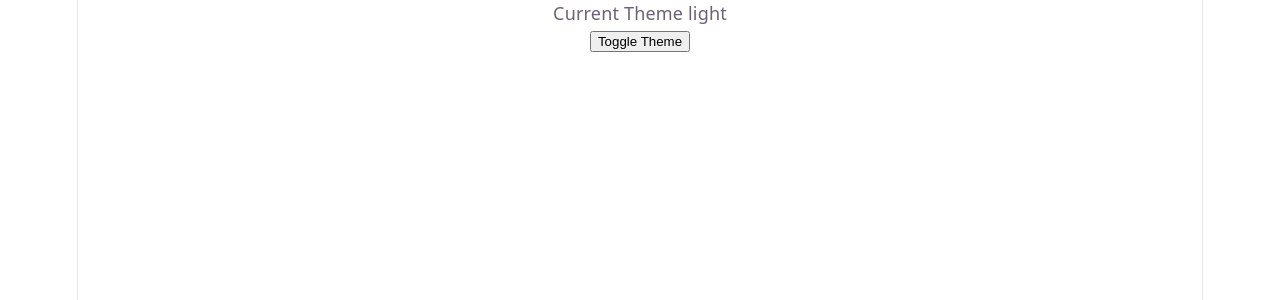
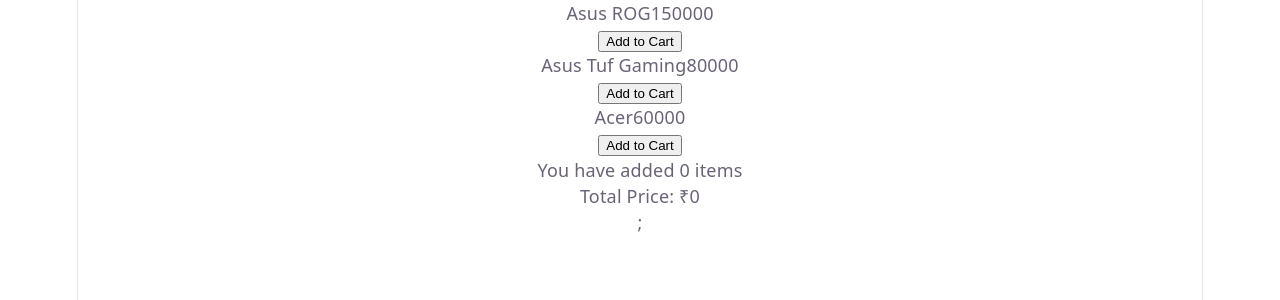
Before and after one commit to Maheshwaran052/React-machine-coding, a React (Vite) app in the folder shopping-cart/: page / in a window 1280 px wide. Shown: the top 300 px of the page. Built offline with nearby package versions, Linux system fonts and the light colour scheme.

Commit message:
Reusable comps integrated buttons and Modal

```diff
--- a/shopping-cart/src/App.jsx
+++ b/shopping-cart/src/App.jsx
@@ -1,14 +1,15 @@
 import { useState } from "react";
 import { ThemeContext } from "./components/ThemeSwitcherEx/ThemeContext";
 import Toolbar from "./components/ThemeSwitcherEx/Toolbar";
-
+import ShoppingPage from "./components/ShoppingCartEx/ShoppingPage";
 function App() {
   const [theme, setTheme] = useState("light");
 
   return (
-    <ThemeContext.Provider value={{ theme, setTheme }}>
-      <Toolbar />
-    </ThemeContext.Provider>
+    // <ThemeContext.Provider value={{ theme, setTheme }}>
+    //   <Toolbar />
+    // </ThemeContext.Provider>
+    <ShoppingPage></ShoppingPage>
   );
 }
 
--- a/shopping-cart/src/components/ShoppingCartEx/CartSummary.jsx
+++ b/shopping-cart/src/components/ShoppingCartEx/CartSummary.jsx
@@ -1,10 +1,22 @@
-function CartSummary({ cart }) {
+import Button from "../../reusableComponents/Button";
+function CartSummary({ cart, OnDelete }) {
   const totalPrice = cart.reduce((total, product) => total + product.price, 0);
 
   return (
     <div>
       <p>You have added {cart.length} items</p>
       <p>Total Price: ₹{totalPrice.toLocaleString("en-IN")}</p>
+      {cart.map((product) => (
+        <div key={product.id}>
+          <p>{product.name}</p>
+          <Button
+            label="Delete"
+            variant="delete"
+            onClick={() => OnDelete(product)}
+          ></Button>
+        </div>
+      ))}
+      ;
     </div>
   );
 }
--- a/shopping-cart/src/components/ShoppingCartEx/ProductList.jsx
+++ b/shopping-cart/src/components/ShoppingCartEx/ProductList.jsx
@@ -1,4 +1,6 @@
-function ProductList({ products, onAddToCart }) {
+import Button from "../../reusableComponents/Button";
+
+function ProductList({ products, onAddToCart, loading }) {
   return (
     <div>
       {products.map((product) => (
@@ -8,7 +10,12 @@ function ProductList({ products, onAddToCart }) {
             <span>{product.price}</span>
           </p>
 
-          <button onClick={() => onAddToCart(product)}>Add to Cart</button>
+          <Button
+            label={loading ? "Adding" : "Add to Cart"}
+            variant="primary"
+            disabled={loading}
+            onClick={() => onAddToCart(product)}
+          />
         </div>
       ))}
     </div>
--- a/shopping-cart/src/components/ShoppingCartEx/ShoppingPage.jsx
+++ b/shopping-cart/src/components/ShoppingCartEx/ShoppingPage.jsx
@@ -1,12 +1,35 @@
-import { CartSummary } from "./CartSummary";
-import { ProductList } from "./ProductList";
+import CartSummary from "./CartSummary";
+import ProductList from "./ProductList";
+import Modal from "../../reusableComponents/Modal";
 import { useState } from "react";
 
 function ShoppingPage() {
   const [cart, setCart] = useState([]);
+  const [loading, setLoading] = useState(false);
+  const [isModalOpen, setIsModalOpen] = useState(false);
+  const [selectedProduct, setSelectedProduct] = useState(null);
 
   const handleAddToCart = (product) => {
+    setLoading(true);
     setCart((previousCart) => [...previousCart, product]);
+    setTimeout(() => {
+      setLoading(false);
+    }, 500);
+  };
+  const handleDelete = (product) => {
+    setSelectedProduct(product);
+    setIsModalOpen(true);
+  };
+  const handleConfirm = () => {
+    setCart((previousCart) =>
+      previousCart.filter((product) => product.id != selectedProduct.id),
+    );
+    setIsModalOpen(false);
+    setSelectedProduct(null);
+  };
+  const handleCancel = () => {
+    setIsModalOpen(false);
+    setSelectedProduct(null);
   };
   const products = [
     { id: 1, name: "Asus ROG", price: 150000 },
@@ -15,8 +38,19 @@ function ShoppingPage() {
   ];
   return (
     <div>
-      <ProductList products={products} onAddToCart={handleAddToCart} />
-      <CartSummary cart={cart} />
+      <ProductList
+        products={products}
+        onAddToCart={handleAddToCart}
+        loading={loading}
+      />
+      <CartSummary cart={cart} onDelete={handleDelete} />
+      <Modal
+        isOpen={isModalOpen}
+        title="Delete Product"
+        message="Are you sure you want to delete this product?"
+        onConfirm={handleConfirm}
+        onCancel={handleCancel}
+      />
     </div>
   );
 }
--- /dev/null
+++ b/shopping-cart/src/reusableComponents/Button.jsx
@@ -0,0 +1,9 @@
+function Button({ label, variant, disabled, onClick }) {
+  return (
+    <button className={variant} disabled={disabled} onClick={onClick}>
+      {label}
+    </button>
+  );
+}
+
+export default Button;
--- /dev/null
+++ b/shopping-cart/src/reusableComponents/Modal.jsx
@@ -0,0 +1,30 @@
+import Button from "./Button";
+
+function Modal({ isOpen, title, message, onConfirm, onCancel }) {
+  return (
+    <div>
+      {!isOpen ? null : (
+        <>
+          <h2>{title}</h2>
+          <p>{message}</p>
+
+          <Button
+            label="Cancel"
+            variant="cancel"
+            disabled={false}
+            onClick={onCancel}
+          />
+
+          <Button
+            label="Delete"
+            variant="delete"
+            disabled={false}
+            onClick={onConfirm}
+          />
+        </>
+      )}
+    </div>
+  );
+}
+
+export default Modal;
```
